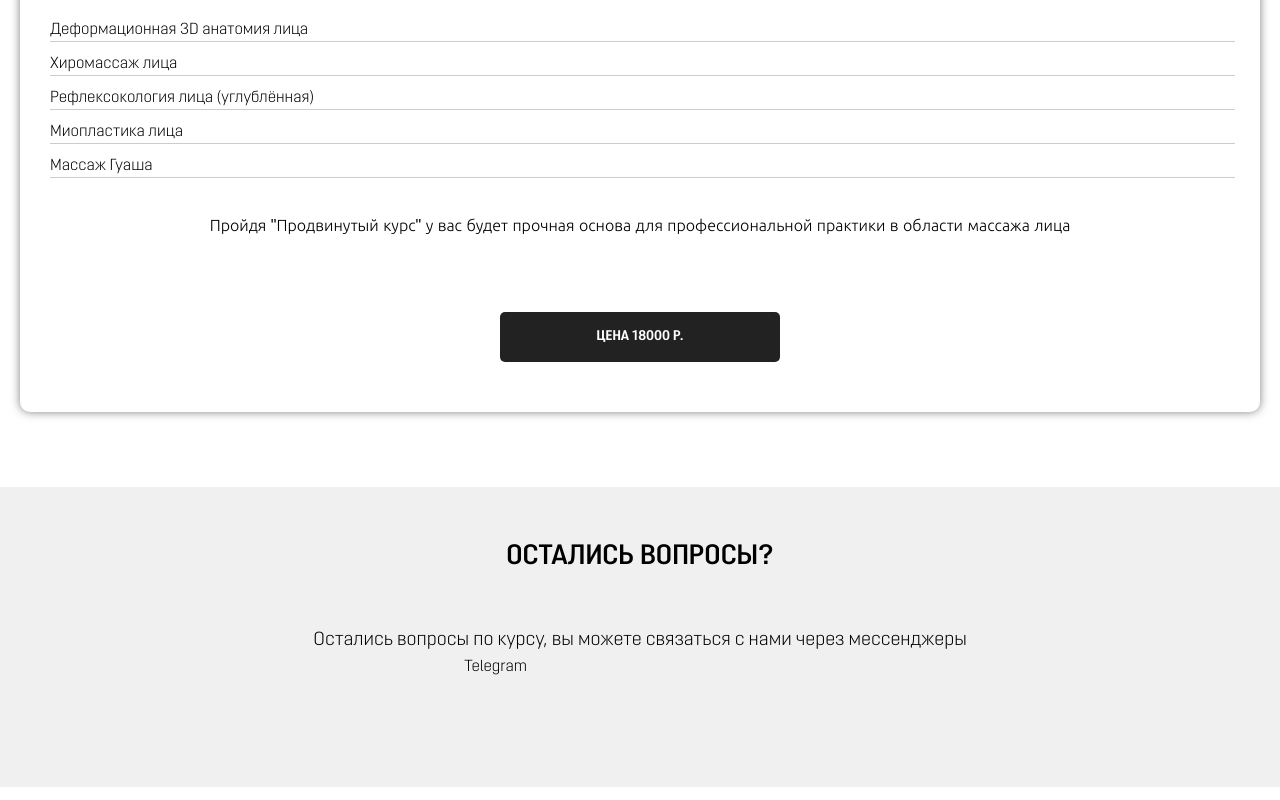
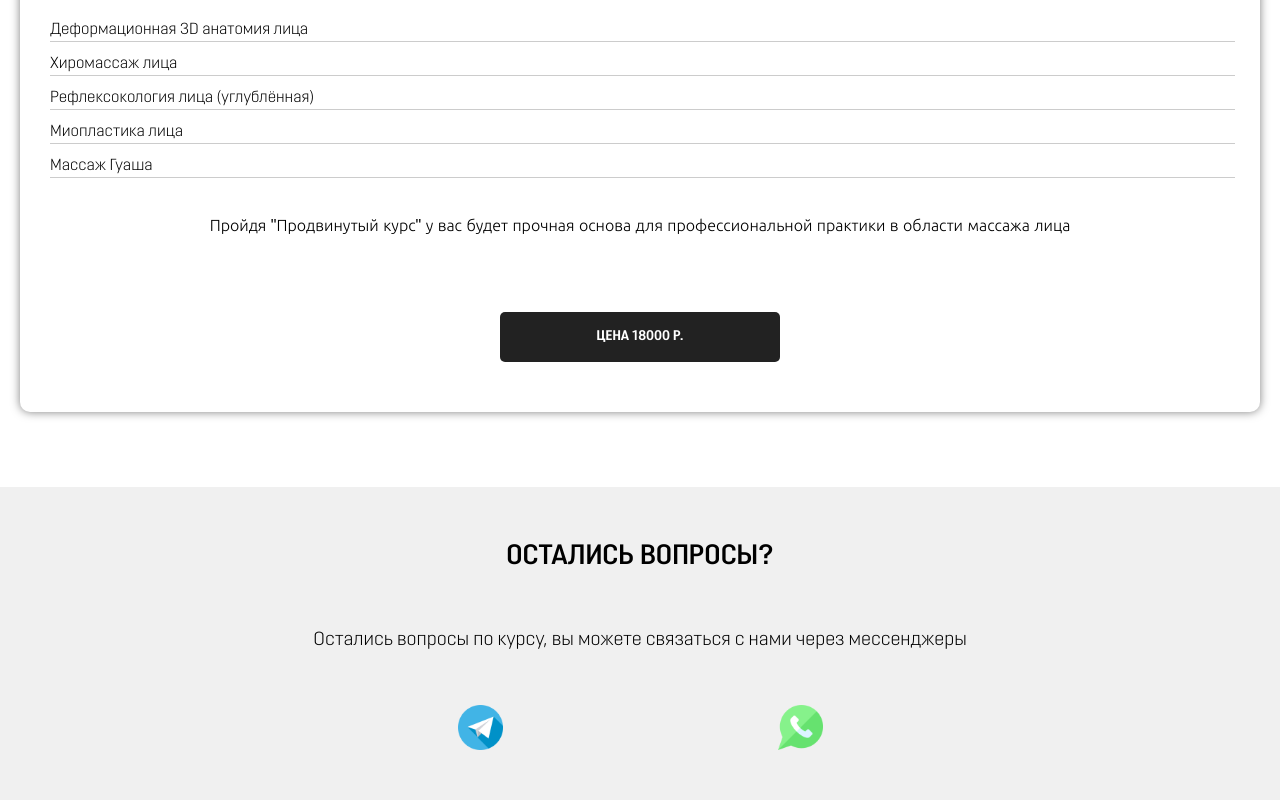
Before and after one commit to GoogNest/oksanaaa, a website: page source/index.html in a window 1280 px wide. Shown: the part 2886-3686 px from the top of the page. Drawn offline with Linux system fonts and the light colour scheme.

Commit message:
messengers

```diff
--- a/source/index.html
+++ b/source/index.html
@@ -112,9 +112,8 @@
             </p>
 
             <div class="have-questions__buttons">
-                <a href="#" class="have-questions__button have-questions__button-telegram button">Telegram</a>
-                <a href="#" class="have-questions__button have-questions__button-whatsapp button">
-                     </a>
+                <a href="#" class="have-questions__button have-questions__button-telegram button"></a>
+                <a href="#" class="have-questions__button have-questions__button-whatsapp button"></a>
             </div>
         </section>
 
--- a/source/scss/blocks/have-questions.scss
+++ b/source/scss/blocks/have-questions.scss
@@ -32,7 +32,27 @@
 
 .have-questions__buttons {
     width: 50%;
-    margin: 0 auto;
+    margin: 50px auto;
     display: flex;
     justify-content: space-around;
 }
+
+.have-questions__button {
+    display: block;
+    width: 45px;
+    height: 45px;
+}
+
+.have-questions__button-telegram {
+    background-image: url(../../img/telegram.png);
+    background-size: 45px auto;
+    background-position: center;
+    background-repeat: no-repeat;
+}
+
+.have-questions__button-whatsapp {
+    background-image: url(../../img/whatsapp.png);
+    background-size: 45px auto;
+    background-position: center;
+    background-repeat: no-repeat;
+}
```
Also changed, not shown: img/telegram.png (added), img/whatsapp.png (added), source/css/blocks/have-questions.css, source/css/style.css, source/img/telegram.png (added), source/img/whatsapp.png (added), 2 other files.
